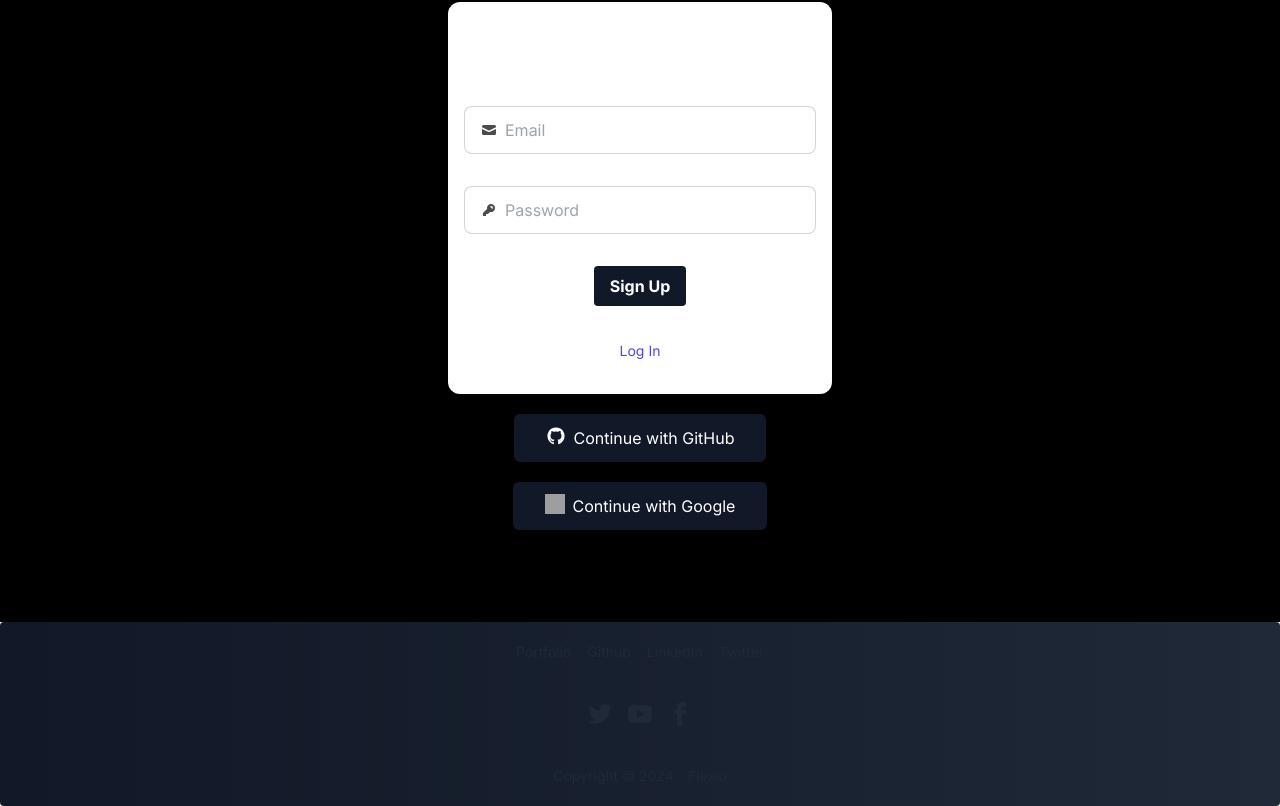
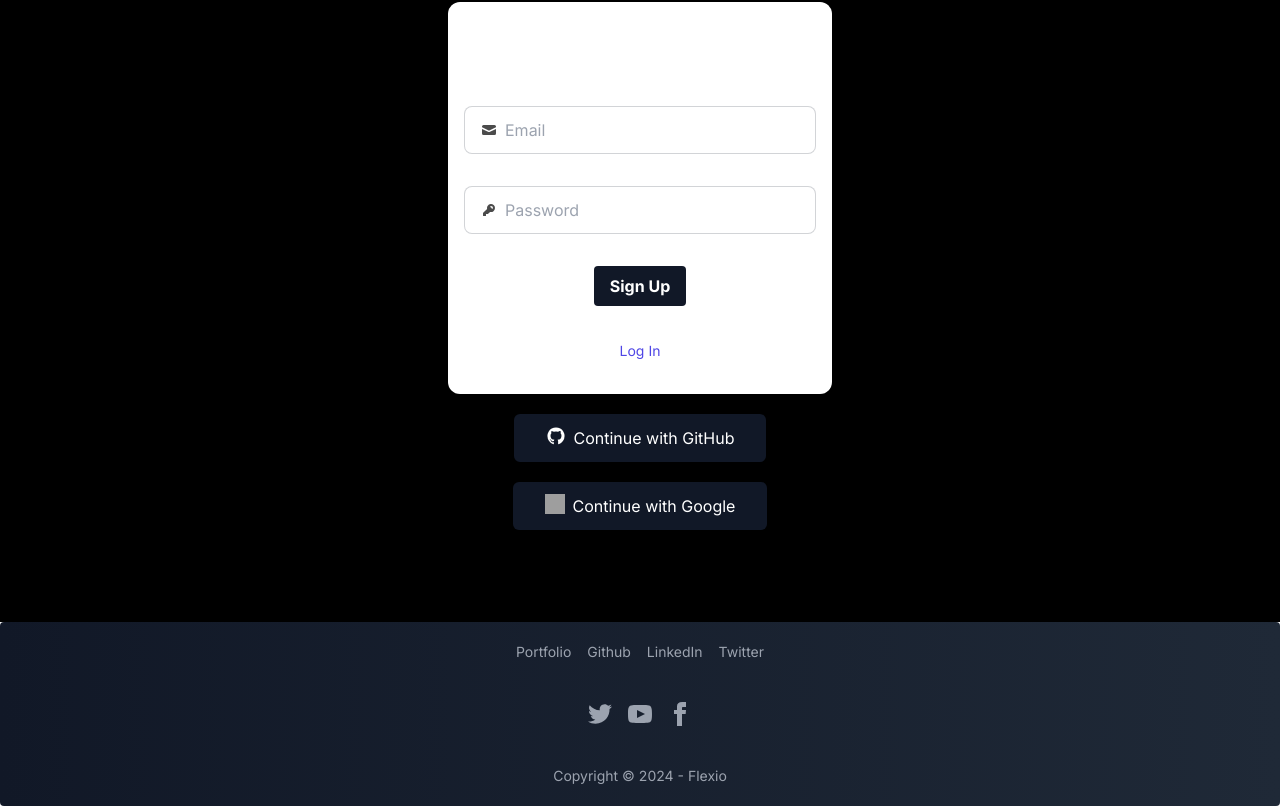
Before and after one commit to adityatakharya/flexio, a Next.js app: page /user/signup in a window 1280 px wide. Shown: the part 244-1050 px from the top of the page. Built offline with nearby package versions, Linux system fonts and the light colour scheme; no server answers; grey boxes are pictures that could not be loaded.

Commit message:
Minor Fixes

```diff
--- a/app/layout.js
+++ b/app/layout.js
@@ -50,8 +50,8 @@ export default function RootLayout({ children }) {
       <Wrapper>
       {children}
       </Wrapper>
-      <footer className="footer footer-center pt-5 pb-5 bg-gradient-to-r to-gray-800 from-gray-900 text-base-content rounded">
-        <nav className="grid grid-flow-col gap-4 text-base-content">
+      <footer className="footer footer-center pt-5 pb-5 bg-gradient-to-r to-gray-800 from-gray-900 text-gray-400 rounded">
+        <nav className="grid grid-flow-col gap-4">
           <a className="link link-hover">Portfolio</a>
           <a className="link link-hover">Github</a>
           <a className="link link-hover">LinkedIn</a>
--- a/app/page.js
+++ b/app/page.js
@@ -145,7 +145,7 @@ export default function Home() {
   };
 
   return (
-    <div className="justify-center text-center">
+    <div className="justify-center text-center bg-black">
       {invalidError && (
         <div role="alert" className="alert alert-error mt-3">
           <svg xmlns="http://www.w3.org/2000/svg" className="stroke-current shrink-0 h-6 w-6" fill="none" viewBox="0 0 24 24"><path strokeLinecap="round" strokeLinejoin="round" strokeWidth="2" d="M10 14l2-2m0 0l2-2m-2 2l-2-2m2 2l2 2m7-2a9 9 0 11-18 0 9 9 0 0118 0z" /></svg>
```
Also changed, not shown: 1 other file (tests, documents, lock files or other folders).
